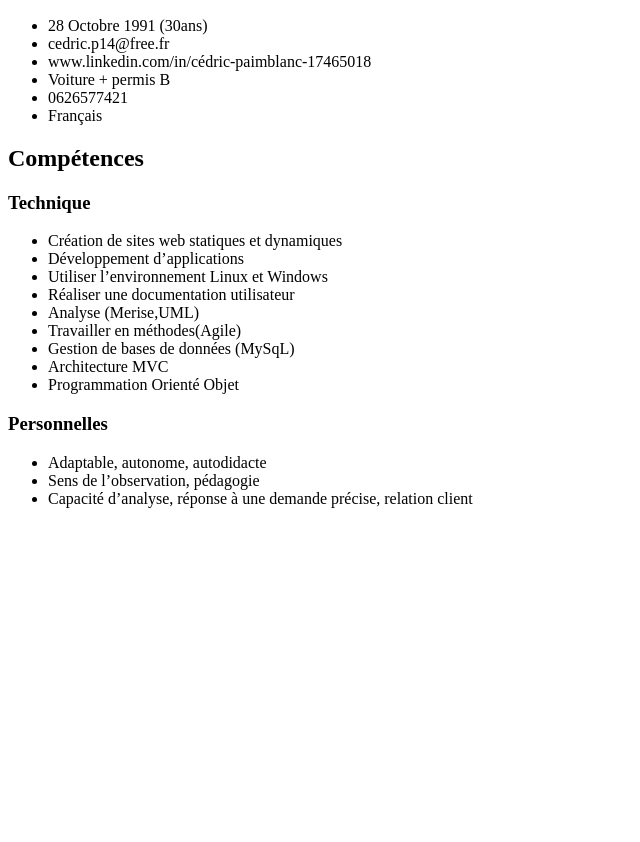
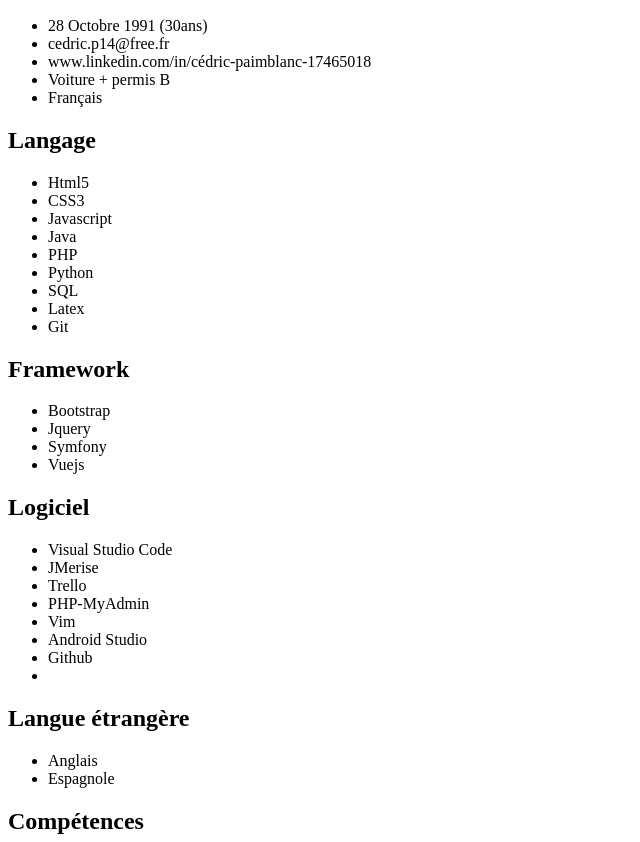
Before and after one commit to Clydic/Clydic.github.io, a plain HTML site: page index.html in a window 1280 px wide. Shown: the part 110-952 px from the top of the page, without its empty margins (0-640 px from the left). Before the commit the page ends 800 px from the top, so only its background shows below. Drawn offline with nearby package versions, Linux system fonts and the light colour scheme.

Commit message:
Langage framework, logiciel, langue étrangère

```diff
--- a/assets/main.js
+++ b/assets/main.js
@@ -4,13 +4,16 @@ var app = new Vue({
         title: "Développeur Web et Web mobile",
         name: "Paimblanc",
         firstname: "Cédric",
+        langs: [
+            { lang: "Anglais", lvl: "Intermédiaire" },
+            { lang: "Espagnole", lvl: "Débutant" },
+        ],
         personalInfo: [
 
             { text: "28 Octobre 1991 (30ans)" },
             { text: "cedric.p14@free.fr" },
             { text: "www.linkedin.com/in/cédric-paimblanc-17465018" },
             { text: "Voiture + permis B" },
-            { text: "0626577421" },
             { text: "Français" }
         ],
         competences: {
@@ -43,10 +46,46 @@ var app = new Vue({
                 { lang: "Git" }
             ],
 
-            framework: [
+            frameworks: [
+                { framework: "Bootstrap" },
+                { framework: "Jquery" },
+                { framework: "Symfony" },
+                { framework: "Vuejs" },
 
+            ],
+            softwares: [
+
+                { software: "Visual Studio Code" },
+                { software: "JMerise" },
+                { software: "Trello" },
+                { software: "PHP-MyAdmin" },
+                { software: "Vim" },
+                { software: "Android Studio" },
+                { software: "Github" },
+                { software: "" },
             ]
-        }
+        },
+        stage: [{
+                year: "2021-2022",
+                title: "Titre Profesionnel",
+                location: "AFPA de Ifs(14)"
+            },
+            {
+                year: "2016-2017",
+                title: "M1 MEEF 2nd degré de Mathématiques",
+                location: "ESPE de Caen"
+            },
+            {
+                year: "2015-2016",
+                title: "M1 MEEF 2nd degré de Mathématiques",
+                location: "ESPE de Caen"
+            },
+            {
+                year: "",
+                title: "Licence de Mathématiques",
+                location: "Université de Caen (14)"
+            },
+        ]
 
 
 
--- a/index.html
+++ b/index.html
@@ -24,6 +24,30 @@
                 </ul>
             </section>
         </section>
+        <h2>Langage</h2>
+        <ul>
+            <li v-for="item in competences.programLang">
+                {{item.lang}}
+            </li>
+        </ul>
+        <h2>Framework</h2>
+        <ul>
+            <li v-for="item in competences.frameworks">
+                {{item.framework}}
+            </li>
+        </ul>
+        <h2>Logiciel</h2>
+        <ul>
+            <li v-for="item in competences.softwares">
+                {{item.software}}
+            </li>
+        </ul>
+        <h2>Langue étrangère</h2>
+        <ul>
+            <li v-for="item in langs">
+                {{item.lang}}
+            </li>
+        </ul>
         <section>
             <h2>Compétences</h2>
             <h3>Technique</h3>
```
